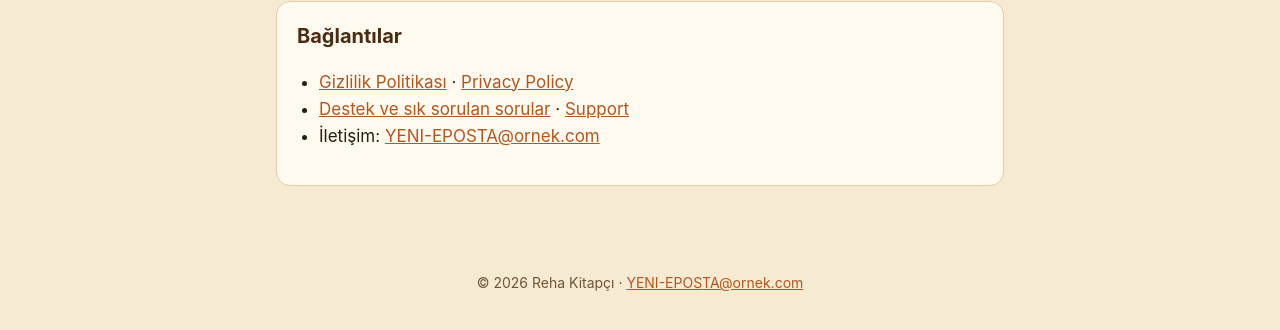
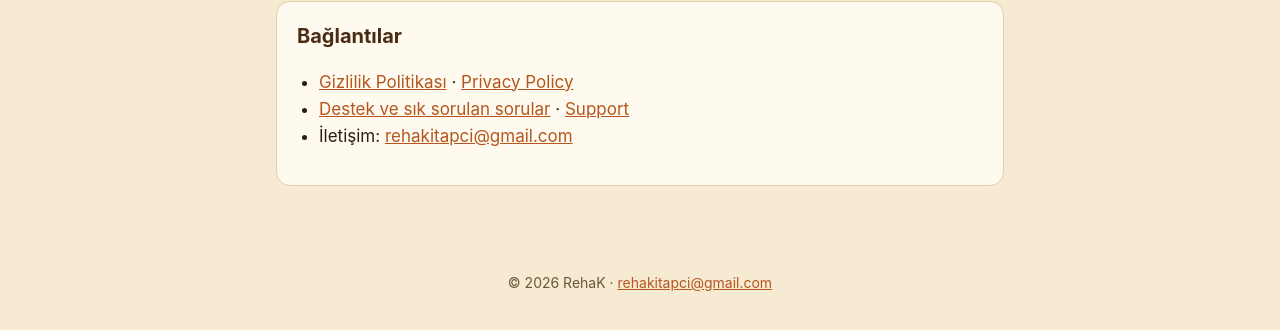
Before and after one commit to rehakitapci/meerkatquest, a Jekyll site: the page built from index.html, in a window 1280 px wide. Shown: the part 507-837 px from the top of the page. Built offline with Jekyll 4.4.1, drawn with Linux system fonts in a browser that asks for light colours.

Commit message:
Update _config.yml

```diff
--- a/_config.yml
+++ b/_config.yml
@@ -3,8 +3,8 @@
 #   gelistirici: mağazada görünen geliştirici adı (kişisel hesapta adınız soyadınız)
 #   guncelleme : gizlilik politikasının son güncelleme tarihi (metni değiştirdiğinizde güncelleyin)
 title: "Meerkat Quest"
-eposta: "YENI-EPOSTA@ornek.com"
-gelistirici: "Reha Kitapçı"
+eposta: "rehakitapci@gmail.com"
+gelistirici: "RehaK"
 guncelleme: "06.11.2026"
 lang: tr
 markdown: kramdown
```
